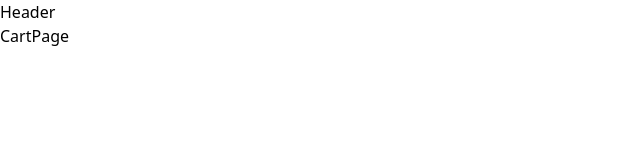
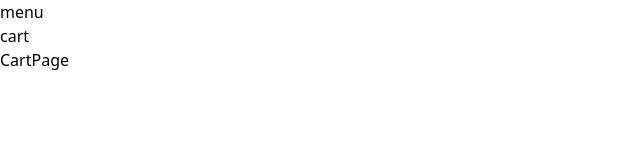
Before and after one commit to iamharshdabas/pizza, a React (Vite) app: page /cart in a window 1280 px wide. Shown: the top 160 px of the page, without its empty margins (0-640 px from the left). Built offline with nearby package versions, Linux system fonts and the light colour scheme; what @catppuccin/tailwindcss would draw is missing.

Commit message:
feat: add NavBar

```diff
--- /dev/null
+++ b/src/components/NavBar.tsx
@@ -0,0 +1,20 @@
+import { NavLink } from 'react-router-dom'
+
+const routes = [
+  { path: '/menu', name: 'menu' },
+  { path: '/cart', name: 'cart' },
+]
+
+const NavBar = () => {
+  return (
+    <ul>
+      {routes.map((route) => (
+        <li>
+          <NavLink to={route.path}>{route.name}</NavLink>
+        </li>
+      ))}
+    </ul>
+  )
+}
+
+export default NavBar
--- a/src/containers/Header.tsx
+++ b/src/containers/Header.tsx
@@ -1,5 +1,11 @@
+import NavBar from '../components/NavBar'
+
 const Header = () => {
-  return <div>Header</div>
+  return (
+    <div>
+      <NavBar />
+    </div>
+  )
 }
 
 export default Header
```
